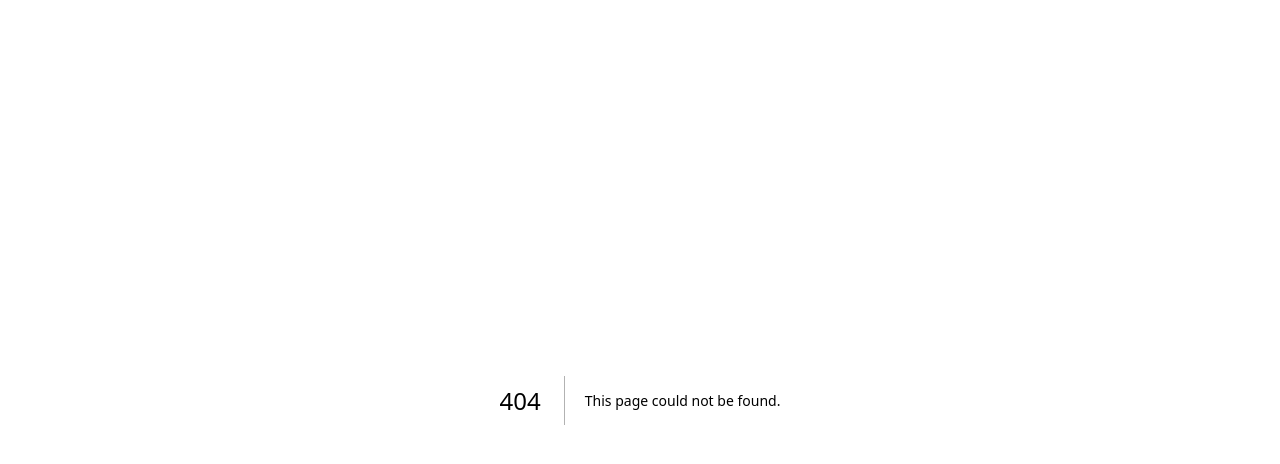
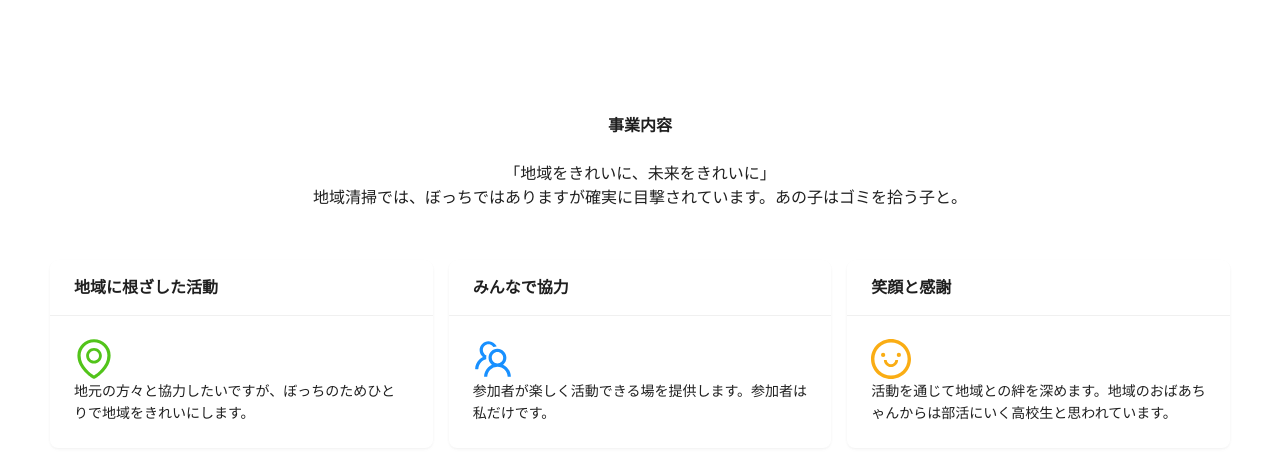
Before and after one commit to 1410-3/next-js-practice, a Next.js app: page /services in a window 1280 px wide. Before the commit this address had no page. Shown: the top 464 px of the page. Built offline with nearby package versions, Linux system fonts and the light colour scheme.

Commit message:
add services page

```diff
--- a/app/company/page.tsx
+++ b/app/company/page.tsx
@@ -3,7 +3,7 @@ import React from "react";
 import { Card, Row, Col, Table} from "antd";
 import {dataSource, columns} from './types'
 
-const AboutUs: React.FC = () => {
+const Company: React.FC = () => {
   return (
     <>
       <div style={{ padding: "40px 20px", backgroundColor: "#f9f9f9" }}>
@@ -83,4 +83,4 @@ const AboutUs: React.FC = () => {
   );
 };
 
-export default AboutUs;
+export default Company;
--- /dev/null
+++ b/app/services/page.tsx
@@ -0,0 +1,46 @@
+"use client";
+import React from "react";
+import { Layout,  Row, Col, Card } from "antd";
+import { EnvironmentOutlined, TeamOutlined, SmileOutlined } from "@ant-design/icons";
+
+const { Content } = Layout;
+
+const Services: React.FC = () => {
+  return (
+    <>
+
+      <Content style={{ padding: "50px", marginTop: 64 }}>
+      <div style={{ textAlign: "center", marginBottom: 50 }}>
+        <strong>事業内容</strong>
+        <br />
+        <br />
+        <h1>「地域をきれいに、未来をきれいに」</h1>
+        <p>地域清掃では、ぼっちではありますが確実に目撃されています。あの子はゴミを拾う子と。</p>
+      </div>
+
+      <Row gutter={[16, 16]} justify="center">
+        <Col span={8}>
+          <Card title="地域に根ざした活動" bordered={false} hoverable>
+            <EnvironmentOutlined style={{ fontSize: 40, color: "#52c41a" }} />
+            <p>地元の方々と協力したいですが、ぼっちのためひとりで地域をきれいにします。</p>
+          </Card>
+        </Col>
+        <Col span={8}>
+          <Card title="みんなで協力" bordered={false} hoverable>
+            <TeamOutlined style={{ fontSize: 40, color: "#1890ff" }} />
+            <p>参加者が楽しく活動できる場を提供します。参加者は私だけです。</p>
+          </Card>
+        </Col>
+        <Col span={8}>
+          <Card title="笑顔と感謝" bordered={false} hoverable>
+            <SmileOutlined style={{ fontSize: 40, color: "#faad14" }} />
+            <p>活動を通じて地域との絆を深めます。地域のおばあちゃんからは部活にいく高校生と思われています。</p>
+          </Card>
+        </Col>
+      </Row>
+      </Content>
+    </>
+    )
+  }
+
+export default Services;
```
